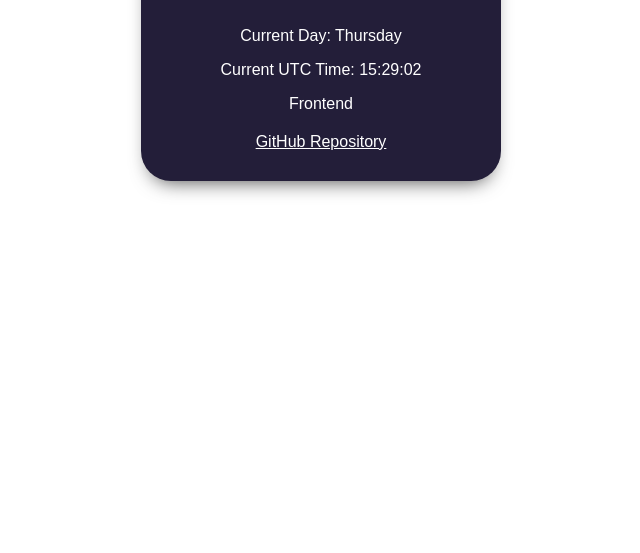
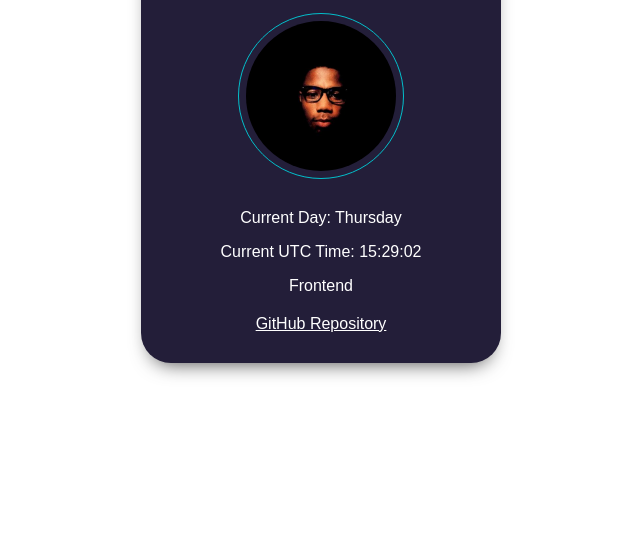
Before and after one commit to helloojohn/HNG-stage-1, a plain HTML site: page index.html in a window 1280 px wide. Shown: the part 297-850 px from the top of the page, without its empty margins (319-959 px from the left). Before the commit the page ends 800 px from the top, so only its background shows below. Drawn offline with Linux system fonts and the light colour scheme.

Commit message:
Update styling

```diff
--- a/style.css
+++ b/style.css
@@ -1,14 +1,15 @@
 body {
     box-sizing: border-box;
     font-family: Arial, sans-serif;
+    margin: 25px;
     display: flex;
     justify-content: center;
     align-items: center;
+    height: 100vh;
 }
 
 .container {
     text-align: center;
-    margin: auto;
     background-color: #231E39;
     border-radius: 30px;
     box-shadow: 0px 10px 20px -10px rgba(0, 0, 0, 0.75);
```
